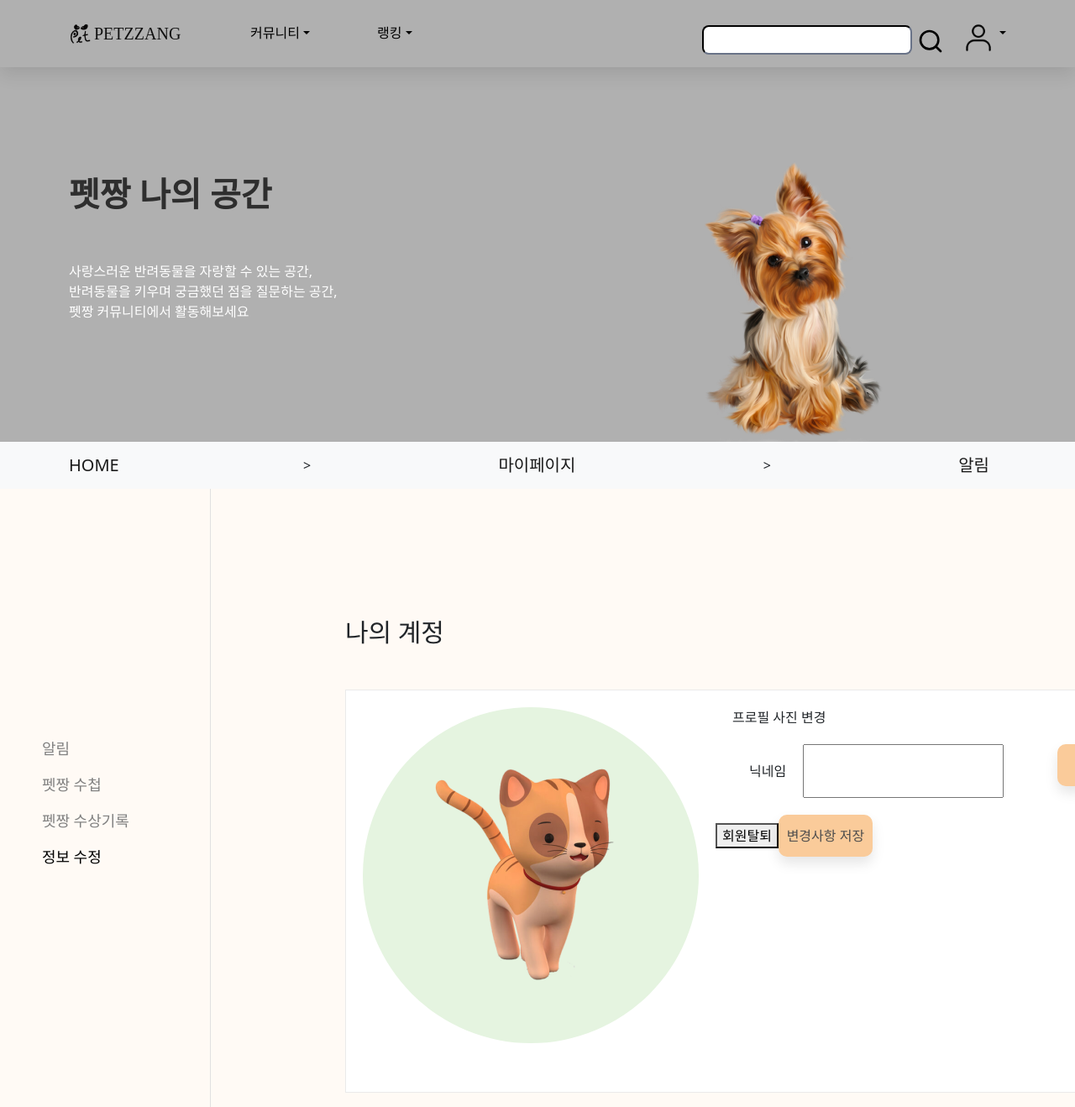
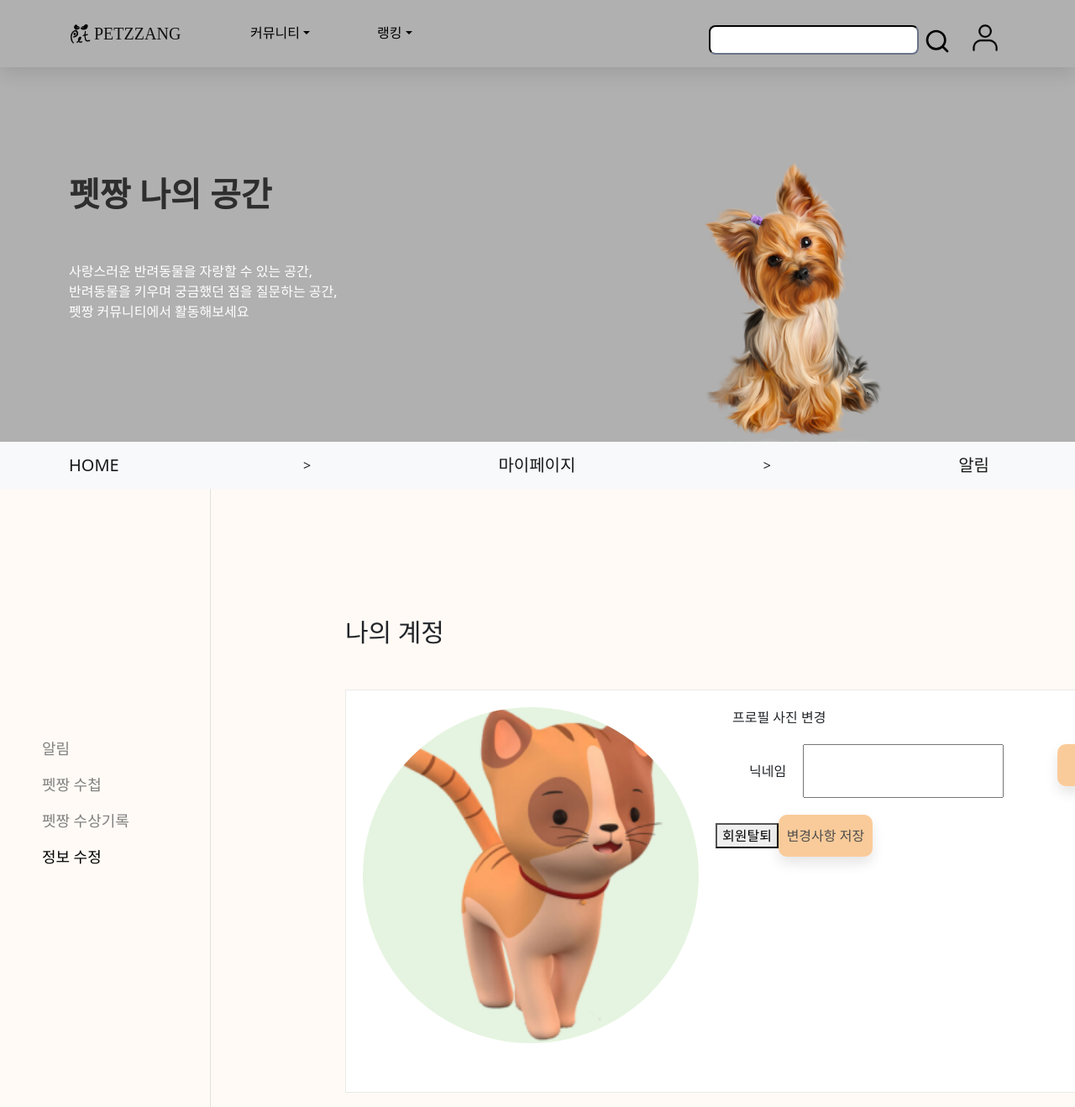
Before and after one commit to CONNEXT36524/PETZZANG-FE, a React (Create React App) app: page /mypage/account in a window 1280 px wide. Shown: the top 1318 px of the page at 84% size. Built offline with nearby package versions, Linux system fonts and the light colour scheme; no server answers; a web font is replaced by a local one; what quill-image-resize would draw is missing.

Commit message:
feat: upload profile img

```diff
--- a/src/App.js
+++ b/src/App.js
@@ -1,5 +1,5 @@
 import "./App.css";
-import React, { useState } from "react";
+import React, { useEffect, useState } from "react";
 import { Route, Routes, BrowserRouter as Router } from "react-router-dom";
 import { Container, Nav, Navbar, NavDropdown } from "react-bootstrap";
 import Home from "./pages/Home/Home";
@@ -28,6 +28,7 @@ function App() {
 	const redirect_uri = process.env.REACT_APP_REDIRECT_URI;
 	const rest_api_key = process.env.REACT_APP_REST_API_KEY;
 	const KAKAO_AUTH_URL = process.env.REACT_APP_KAKAO_AUTH_URL;
+	const [islogin, setlogin] = useState(false);
 
 	// 검색
 	const [searchText, setSearchText] = useState("");
@@ -47,6 +48,15 @@ function App() {
 		}
 	};
 
+	useEffect(() => {
+		if (sessionStorage.getItem('userName'))
+		setlogin(true);
+		else
+		setlogin(false);
+	},[])
+	const userImg = window.sessionStorage.getItem("userImg");
+	console.log(islogin)
+	console.log(userImg)
 	return (
 		<Router>
 			<Navbar collapseOnSelect fixed="top" className="menu" id={pagetype}>
@@ -100,11 +110,15 @@ function App() {
 							{" "}
 							<FiSearch />{" "}
 						</button>
-						<Nav.Link
-							className="user-logo"
-							href={KAKAO_AUTH_URL}
-						></Nav.Link>
-					</div>
+
+
+
+					<div>
+						{
+
+						islogin ?
+						<div className="user">
+							<img className="user-logo" src={userImg}/>
 							<NavDropdown title="" id={`mypageDropdown`}>
 								<NavDropdown.Item href="/mypage/notification">
 									마이페이지
@@ -113,6 +127,15 @@ function App() {
 									로그아웃
 								</NavDropdown.Item>
 							</NavDropdown>
+						</div>
+						:
+						<Nav.Link
+								className="user-logo"
+								href={KAKAO_AUTH_URL}
+							></Nav.Link>
+						}
+					</div>
+					</div>
 				</Container>
 			</Navbar>
 
--- a/src/pages/Login/KakaoLogin.jsx
+++ b/src/pages/Login/KakaoLogin.jsx
@@ -65,7 +65,9 @@ const KakaoLogin = () => {
                         }
                     )
                     .then((response) => {
-                        window.sessionStorage.setItem("userName", response.data.kakaoNickname);
+                        window.sessionStorage.setItem("userName", response.data.kakaonickname);
+                        window.sessionStorage.setItem("userImg", response.data.kakaoprofileimg
+                        )
                         console.log(response);
                     });
             } catch (e) {
--- a/src/pages/Mypage/Account.jsx
+++ b/src/pages/Mypage/Account.jsx
@@ -12,6 +12,7 @@ import Sidebar from "../../components/mypage/Sidebar";
 import styled from "styled-components";
 import myImage from "../../assets/default_profile.png";
 import DeleteAccountModal from "../../components/modal/DeleteAccountModal";
+import axios from "axios";
 
 const Center = styled.div`
   height: 92vh;
@@ -53,12 +54,41 @@ const Account=()=>{
 
 
 	const [modalShow, setModalShow] = useState(false);
-    const [Image, setImage] = useState(myImage)
+    const [userImg, setUserImg] = useState(myImage)
     const profileInputRef = useRef();
+    const token = sessionStorage.getItem("token")
 
     const uploadImageBtnClick = (event) =>{
         event.preventDefault();
-        profileInputRef.current.click();
+        (async () => {
+            try {
+                const file = profileInputRef.current.files[0];
+                const reader = new FileReader();
+                reader.readAsDataURL(file);
+
+                const res = await axios(
+                    {
+                        method: 'put',
+                        url: '/api/profile',
+                        data: profileInputRef.current.files[0],
+                        headers: {
+                            Authorization: token,
+                        },
+                      }
+                    )
+                    // response from backend server
+                    .then((response) => {
+                        console.log("ok response", response);
+                        // const token = response.headers.authorization;
+
+                    }).catch(function(e){
+                        console.log(e)
+                      });
+            } catch (e) {
+                // response fail error message
+                console.log(e);
+            }
+        })();
     }
 
     const uploadImageChange = async (e) =>{
@@ -66,9 +96,15 @@ const Account=()=>{
         const reader = new FileReader();
         reader.readAsDataURL(file);
         reader.onloadend = () => {
-        setImage(reader.result);
+        setUserImg(reader.result);
+
     }
     }
+
+    useEffect (()=>{
+      if (sessionStorage.getItem("userImg"))
+      setUserImg(sessionStorage.getItem("userImg"))
+    }, [])
 
     // 중복확인
     const duplicateCheck = () => {
@@ -107,7 +143,7 @@ const Account=()=>{
                     <Sub>
                     <div className = "circle"
                     onClick={()=>{profileInputRef.current.click()}}>
-                    <img className="profile" src={Image ? Image : {myImage}}/>
+                    <img className="profile" src={userImg ? userImg : {myImage}}/>
                     <input style={{ display: "none" }} type="file" accept="image/*" className="profileInput" ref={profileInputRef} onChange={uploadImageChange} />
                     </div>
                     <div className="modify">
--- a/src/pages/Mypage/Awards.jsx
+++ b/src/pages/Mypage/Awards.jsx
@@ -35,14 +35,7 @@ const Sub =styled.div`
     border: 1px solid rgb(234, 234, 234);
     flex-direction: row;
 `
-const Detail = styled.div`
 
-    width: 130vh;
-    height: 10vh;
-    background-color: rgb(255, 255, 254);
-    border-bottom: 1px solid #e0e0e0;
-    display: flex;
-`
 
 const Awards=()=>{
 
--- a/src/pages/Mypage/Mypage.css
+++ b/src/pages/Mypage/Mypage.css
@@ -59,7 +59,10 @@ div img.profile {
     margin:20px;
     object-fit : fill;
     text-align:center;
-
+    width: 400px;
+    height: 400px;
+    border-radius: 50%;
+    margin:20px;
 }
 
 .nickname {
```
Also changed, not shown: src/Slice/UserSlice.js (added), 1 other file (tests, documents, lock files or other folders). Lines whose indentation alone changed are shown as unchanged.
